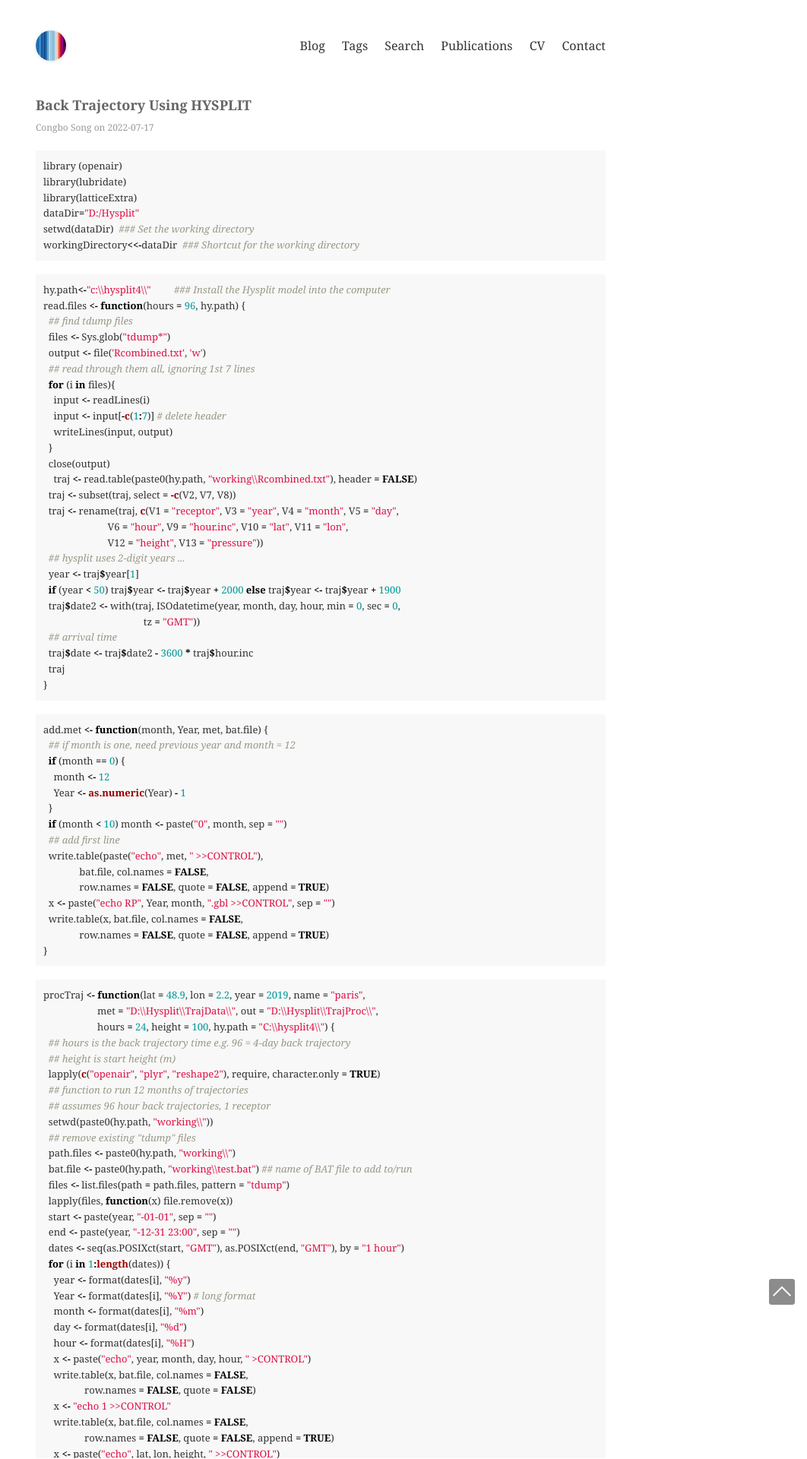
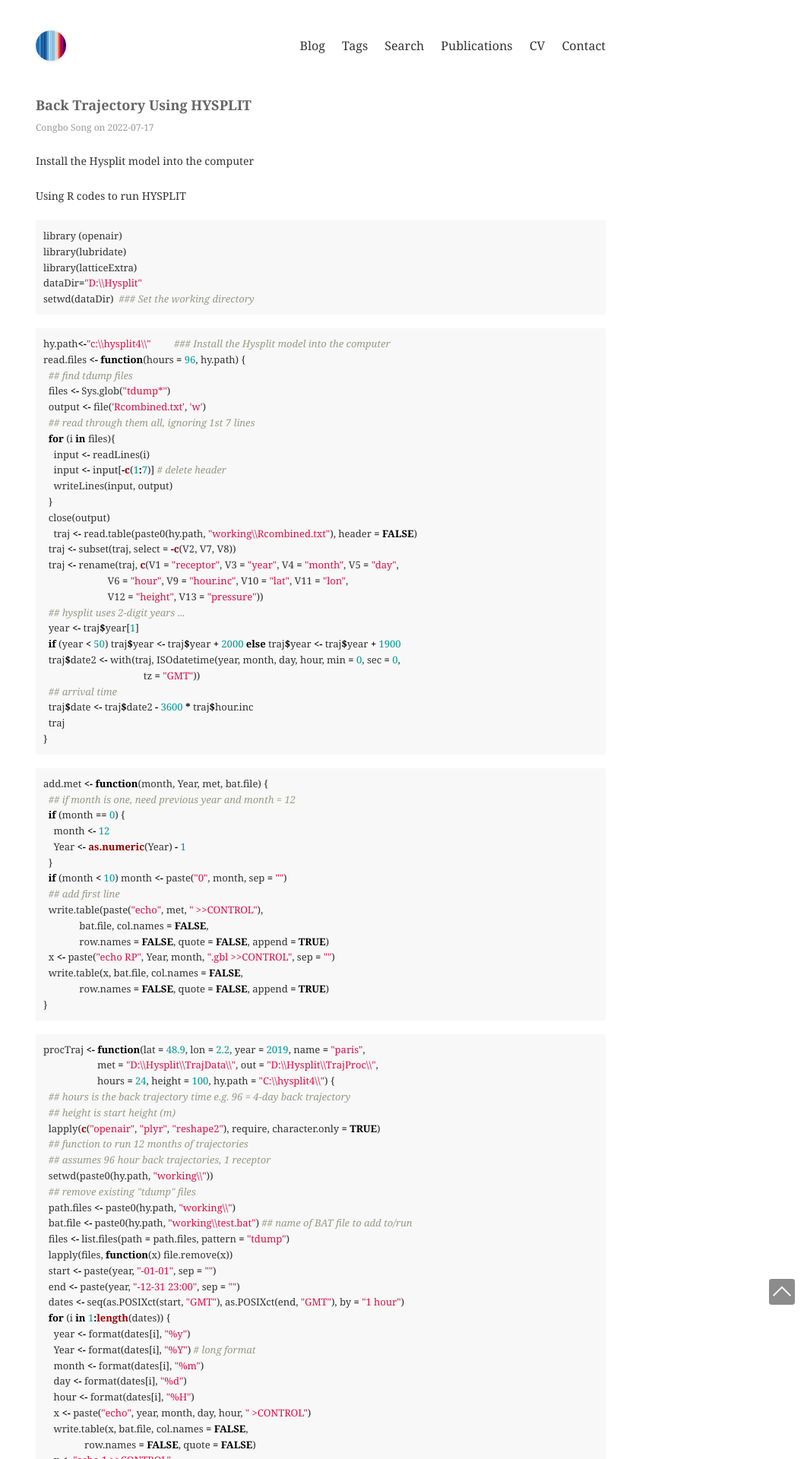
Before and after one commit to songair/Congbo, a Jekyll site: the page built from _posts/2022-07-17-Back Trajectory Using HYSPLIT.md, in a window 1280 px wide. Shown: the top 1920 px of the page at 76% size, without its empty margins (218-1280 px from the left). Built offline with Jekyll 4.4.1, drawn with Linux system fonts in a browser that asks for light colours; comment, search, counter and statistics services are not loaded.

Commit message:
Update 2022-07-17-Back Trajectory Using HYSPLIT.md

````diff
--- a/_posts/2022-07-17-Back Trajectory Using HYSPLIT.md
+++ b/_posts/2022-07-17-Back Trajectory Using HYSPLIT.md
@@ -4,14 +4,17 @@ title: Back Trajectory Using HYSPLIT
 categories: [Tutorial]
 comments: true
 ---
+Install the Hysplit model into the computer
 
+
+
+Using R codes to run HYSPLIT
 ```R
 library (openair)
 library(lubridate)
 library(latticeExtra)
-dataDir="D:/Hysplit"
+dataDir="D:\\Hysplit"
 setwd(dataDir)  ### Set the working directory
-workingDirectory<<-dataDir  ### Shortcut for the working directory
 ```
 ```R
 hy.path<-"c:\\hysplit4\\"         ### Install the Hysplit model into the computer
````
